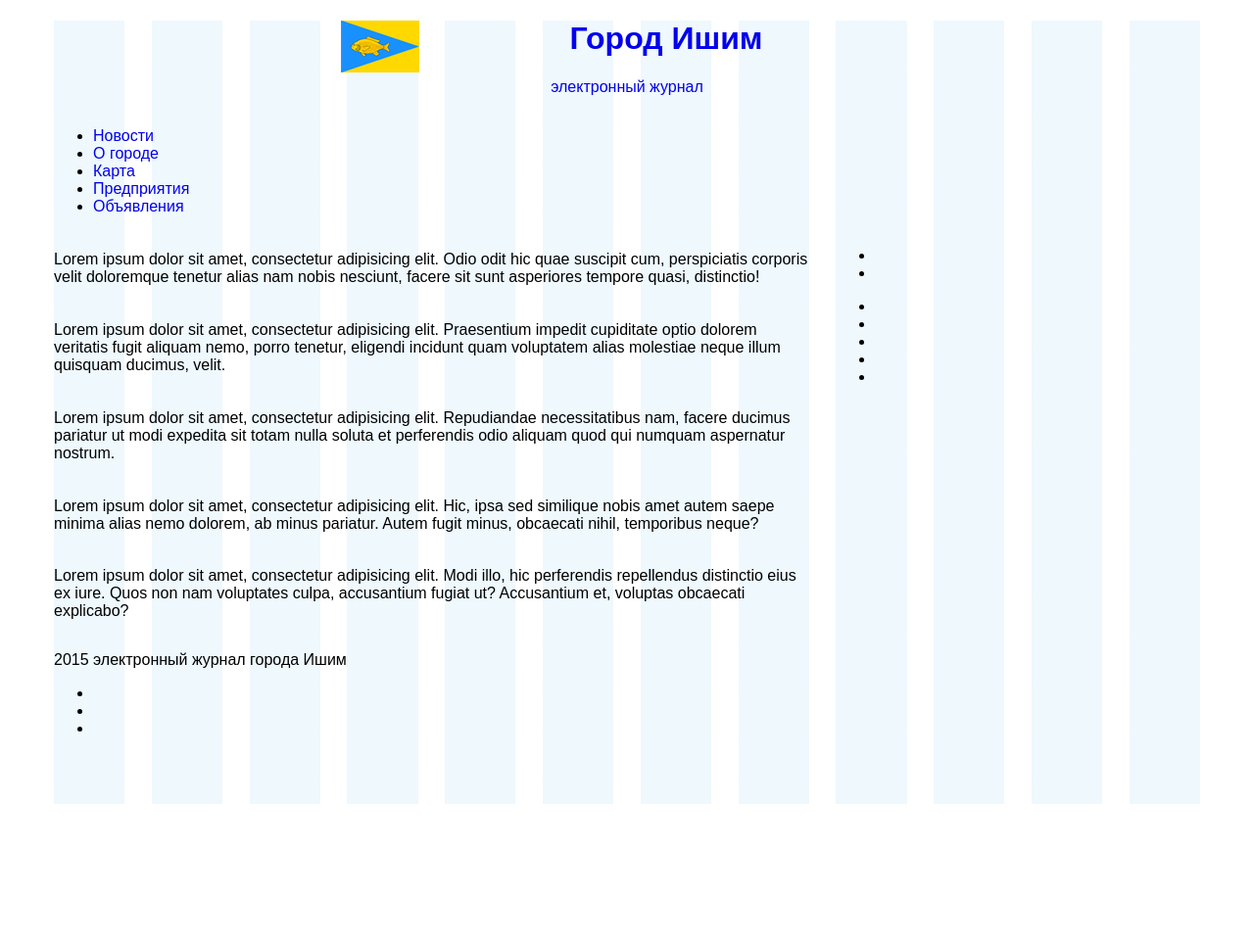
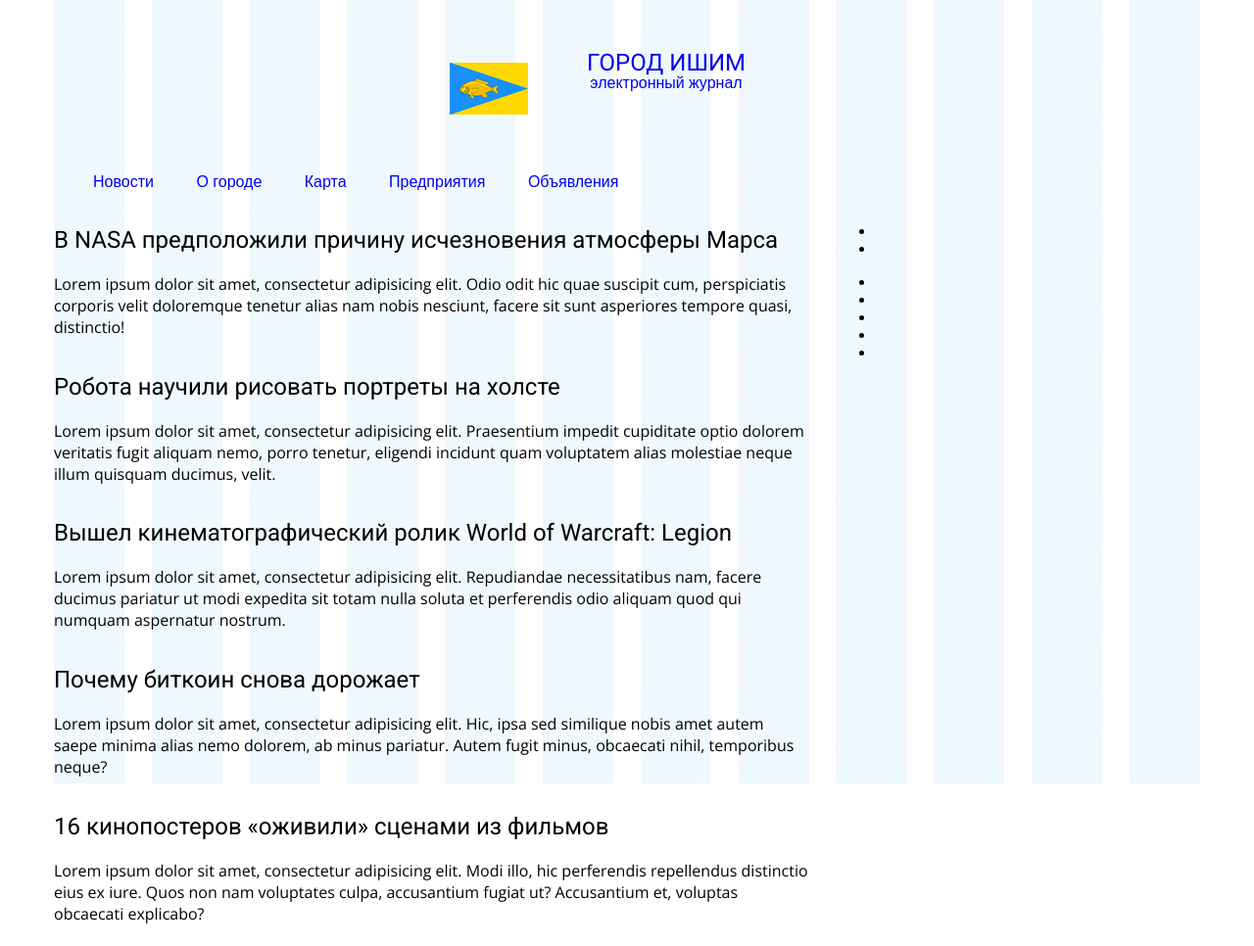
Before and after one commit to synonymouse/p5drow, a website: page src/index.jade in a window 1280 px wide. Shown: the top 966 px of the page at 98% size. Before the commit the page ends 800 px from the top, so only its background shows below. Drawn offline with nearby package versions, Linux system fonts and the light colour scheme; files that its build step writes are made by us from their sources.

Commit message:
fonts styling

```diff
--- a/src/index.jade
+++ b/src/index.jade
@@ -10,15 +10,14 @@ html
   body.container
     header
       div.top-wrap
-        a.logo(href="#")
-          img(src="images/Logo.png", alt="Logo")
-        h1
-          a(href="#") Город Ишим
-        p
-          a(href="#") электронный журнал
+        a(href="#")
+          img.logo(src="images/Logo.png", alt="Logo")
+          section.top-header
+            h2.top-header ГОРОД ИШИМ
+            p электронный журнал
 
-      div.nav-wrap
-        nav
+      div
+        nav.nav-wrap
           ul
             li
               a(href="#") Новости
@@ -36,7 +35,7 @@ html
         section
           a(href="#")
             img(src="#", alt="")
-          h2
+          h2 В NASA предположили причину исчезновения атмосферы Марса
           p Lorem ipsum dolor sit amet, consectetur adipisicing elit. Odio odit hic quae suscipit cum, perspiciatis corporis velit doloremque tenetur alias nam nobis nesciunt, facere sit sunt asperiores tempore quasi, distinctio!
           footer
             a(href="#")
@@ -47,7 +46,7 @@ html
         section
           a(href="#")
             img(src="#", alt="")
-          h2
+          h2 Робота научили рисовать портреты на холсте
           p Lorem ipsum dolor sit amet, consectetur adipisicing elit. Praesentium impedit cupiditate optio dolorem veritatis fugit aliquam nemo, porro tenetur, eligendi incidunt quam voluptatem alias molestiae neque illum quisquam ducimus, velit.
           footer
             a(href="#")
@@ -58,7 +57,7 @@ html
         section
           a(href="#")
             img(src="#", alt="")
-          h2
+          h2 Вышел кинематографический ролик World of Warcraft: Legion
           p Lorem ipsum dolor sit amet, consectetur adipisicing elit. Repudiandae necessitatibus nam, facere ducimus pariatur ut modi expedita sit totam nulla soluta et perferendis odio aliquam quod qui numquam aspernatur nostrum.
           footer
             a(href="#")
@@ -69,7 +68,7 @@ html
         section
           a(href="#")
             img(src="#", alt="")
-          h2
+          h2 Почему биткоин снова дорожает
           p Lorem ipsum dolor sit amet, consectetur adipisicing elit. Hic, ipsa sed similique nobis amet autem saepe minima alias nemo dolorem, ab minus pariatur. Autem fugit minus, obcaecati nihil, temporibus neque?
           footer
             a(href="#")
@@ -80,7 +79,7 @@ html
         section
           a(href="#")
             img(src="#", alt="")
-          h2
+          h2 16 кинопостеров «оживили» сценами из фильмов
           p Lorem ipsum dolor sit amet, consectetur adipisicing elit. Modi illo, hic perferendis repellendus distinctio eius ex iure. Quos non nam voluptates culpa, accusantium fugiat ut? Accusantium et, voluptas obcaecati explicabo?
           footer
             a(href="#")
--- a/src/scss/_layout.scss
+++ b/src/scss/_layout.scss
@@ -6,33 +6,41 @@ $max-width: em(1170) !global;
   @include outer-container();
 }
 
-main.main-container {
+.main-container {
   @include span-columns(8);
 }
 
-aside.aside-container {
+.aside-container {
   @include span-columns(3);
 }
 
-footer.footer-container {
+.footer-container {
   @include span-columns(12);
   @include omega();
 }
 
 // Top heading, logo, navigation
 
+.top-header {
+  line-height: 0;
+  text-align: center;
+}
+
 .logo {
   float: left;
 }
 
-.float {
+.top-wrap {
+  @include outer-container(em(363px));
+  text-align: center;
+  padding-top: em(44px);
+  padding-bottom: em(44px);
 }
 
-div.top-wrap {
-  @include outer-container(50%);
-  text-align: center;
+.nav-wrap {
+  @include span-columns(8);
+  ul li {
+    display: inline-block;
+    margin-right: em(39px);}
+    color: #000;
 }
-
-div.nav-wrap {
-  @include outer-container();
-}
--- a/src/scss/_variables.scss
+++ b/src/scss/_variables.scss
@@ -1,6 +1,2 @@
 $header-font: 'Roboto',  sans-serif;
 $body-font: 'Open Sans', sans-serif;
-
-a {
-  text-decoration: none;
-}
--- a/src/scss/styles.scss
+++ b/src/scss/styles.scss
@@ -4,3 +4,17 @@
 @import 'variables';
 @import 'layout';
 @import 'mobile';
+
+a {
+  text-decoration: none;
+}
+
+h1,h2,h3,h4 {
+  font-family: $header-font;
+  font-weight: 200;
+}
+
+p {
+  font-family: $body-font;
+  font-weight: 200;
+}
```
Also changed, not shown: src/css/styles.css, src/index.html.
